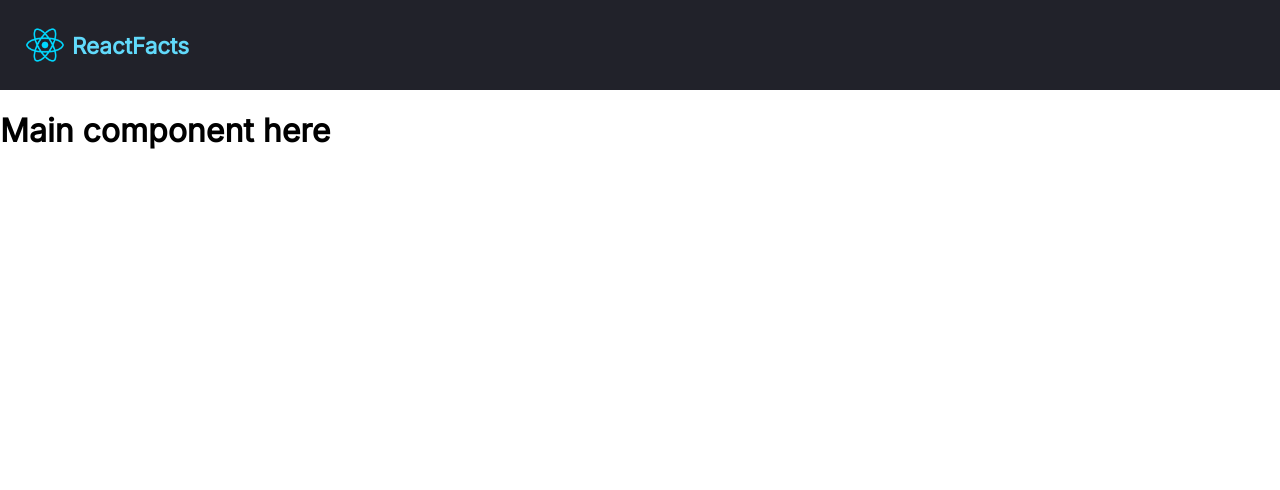
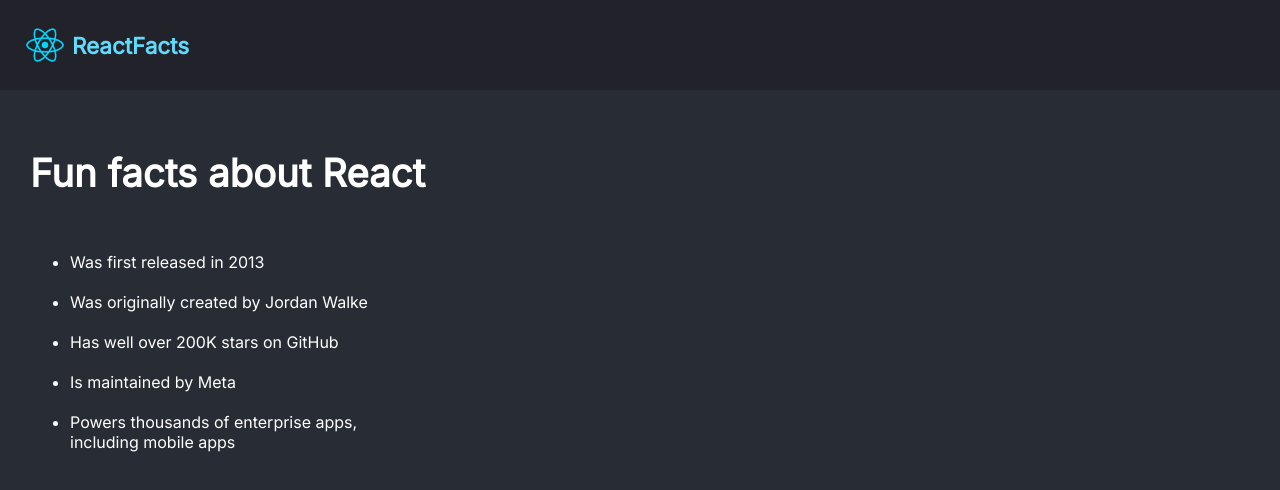
Before and after one commit to AshfakAhmath/react-facts-site, a React (Vite) app: page / in a window 1280 px wide. Shown: the top 490 px of the page. Built offline with nearby package versions, Linux system fonts and the light colour scheme.

Commit message:
feat: update Main component to display fun facts about React and enhance styles

```diff
--- a/src/components/Main.jsx
+++ b/src/components/Main.jsx
@@ -1,6 +1,15 @@
 function Main(){
     return(
-        <h1>Main component here</h1>
+        <div className="main">
+        <h1>Fun facts about React</h1>
+        <ul>
+            <li>Was first released in 2013</li>
+            <li>Was originally created by Jordan Walke</li>
+            <li>Has well over 200K stars on GitHub</li>
+            <li>Is maintained by Meta</li>
+            <li>Powers thousands of enterprise apps, including mobile apps</li>
+        </ul>
+        </div>
     )
 }
 
--- a/src/index.css
+++ b/src/index.css
@@ -5,6 +5,8 @@
 body {
     margin: 0;
     font-family: Inter, sans-serif;
+    background-color: #282D35;
+    color: white;
 }
 
 header {
@@ -29,3 +31,20 @@
     font-size: 1.4rem;
     font-weight: 700;
 }
+
+.main{
+  padding: 60px 30px;
+}
+
+.main h1{
+  margin: 0;
+  font-size: 2.4rem;
+}
+
+.main ul{
+  margin-top: 46px;
+  max-width: 400px;
+}
+.main ul li{
+  padding-block: 10px;
+}
```
